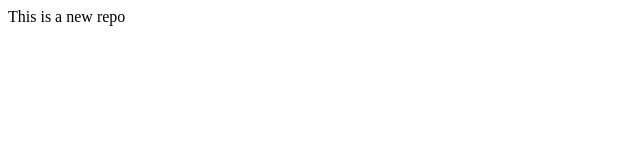
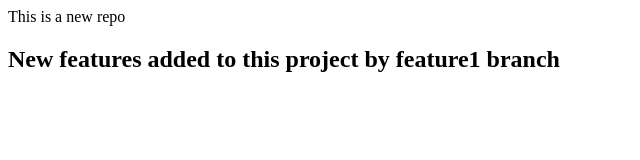
Before and after one commit to Rajesh98677/LocalRepo, a plain HTML site: page index.html in a window 1280 px wide. Shown: the whole page, without its empty margins (0-640 px from the left). Drawn offline with Linux system fonts and the light colour scheme.

Commit message:
changes made by feature1

```diff
--- a/index.html
+++ b/index.html
@@ -1 +1,2 @@
 <p> This is a new repo</p>
+<h2>New features added to this project by feature1 branch</h2>
```
